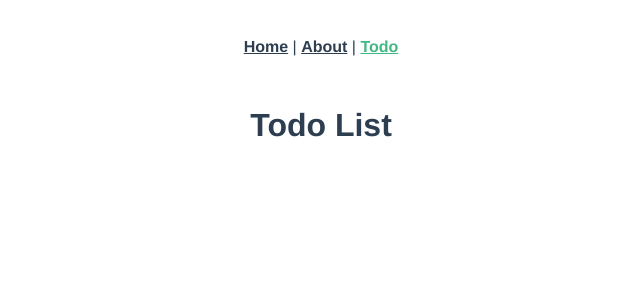
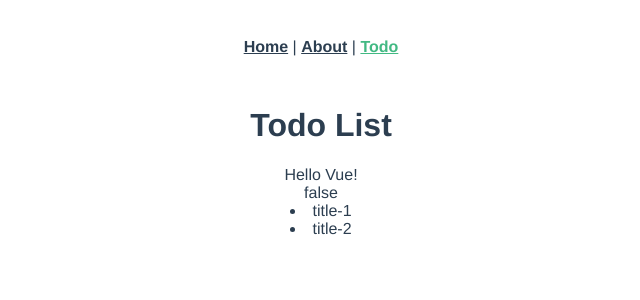
Before and after one commit to Cristian-Nass/todo-list-with-vue3-vuex4, a Vue app: page /#/todo in a window 1280 px wide. Shown: the top 300 px of the page, without its empty margins (319-959 px from the left). Built offline with nearby package versions, Linux system fonts and the light colour scheme.

Commit message:
add todo list

```diff
--- a/src/store/index.ts
+++ b/src/store/index.ts
@@ -1,10 +1,12 @@
 import { createStore } from "vuex";
 import { RootState } from "./types";
 import { user } from "@/store/user";
+import { todo } from "@/store/todo";
 
 export default createStore<RootState>({
   modules: {
     user,
+    todo,
   },
   state: { helloMessage: "Hello From Vuex" },
   mutations: {},
--- /dev/null
+++ b/src/store/todo/getters.ts
@@ -0,0 +1,9 @@
+import { GetterTree } from "vuex";
+import { RootState } from "@/store/types";
+import { TodoList } from "./types";
+
+export const getters: GetterTree<TodoList, RootState> = {
+  getTodo(state) {
+    return state;
+  },
+};
--- /dev/null
+++ b/src/store/todo/index.ts
@@ -0,0 +1,29 @@
+import { Module } from "vuex";
+import { RootState } from "@/store/types";
+import { TodoList } from "./types";
+import { getters } from "./getters";
+
+const testDate = {
+  loading: false,
+  todo: [
+    {
+      title: "title-1",
+      description: "description-1",
+      createdAt: new Date(),
+      done: false,
+    },
+    {
+      title: "title-2",
+      description: "description-2",
+      createdAt: new Date(),
+      done: false,
+    },
+  ],
+};
+
+const state: TodoList = testDate;
+
+export const todo: Module<TodoList, RootState> = {
+  state,
+  getters,
+};
--- /dev/null
+++ b/src/store/todo/types.ts
@@ -0,0 +1,10 @@
+interface Todo {
+  title: string;
+  description: string;
+  createdAt: Date;
+  done: boolean;
+}
+export interface TodoList {
+  loading: boolean;
+  todo: Todo[];
+}
--- a/src/views/TodoView.vue
+++ b/src/views/TodoView.vue
@@ -1,13 +1,40 @@
 <template>
   <div class="about">
     <h1>Todo List</h1>
+    <!-- <h2>{{ getTodo.loading }}</h2>
+    <li v-for="item in getTodo.todo">
+      {{ item.title }}
+    </li> -->
+    <div>{{ message }}</div>
+    <div>{{ todo.loading }}</div>
+    <li v-for="item in todo.todo">
+      {{ item.title }}
+    </li>
   </div>
 </template>
 
 <script lang="ts">
 import { defineComponent } from "vue";
+// import { mapGetters } from "vuex";
+import { ref, computed } from "vue";
+import store from "@/store";
+import { TodoList } from "@/store/todo/types";
 
 export default defineComponent({
-  name: "TodoView",
+  // name: "TodoView",
+  // computed: {
+  //   ...mapGetters(["getTodo"]),
+  // },
+  setup() {
+    const message = ref("Hello Vue!");
+    const todo = computed<TodoList>(() => {
+      return store.getters.getTodo;
+    });
+
+    return {
+      message,
+      todo,
+    };
+  },
 });
 </script>
```
